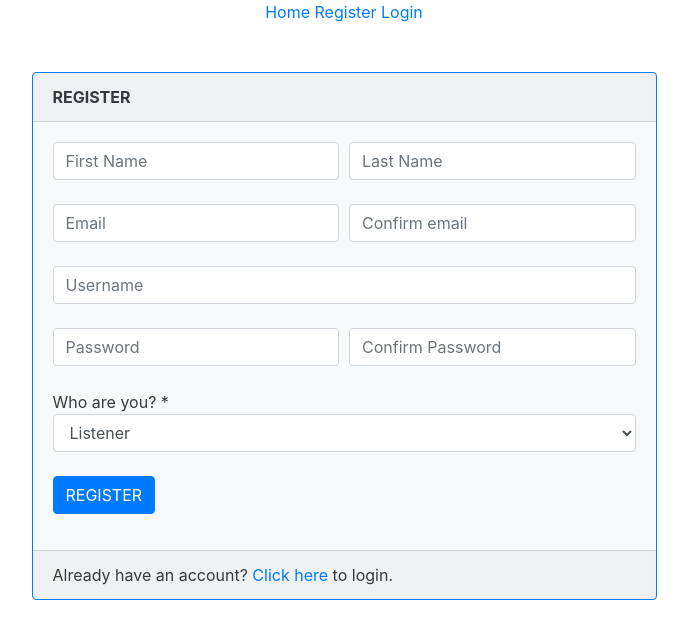
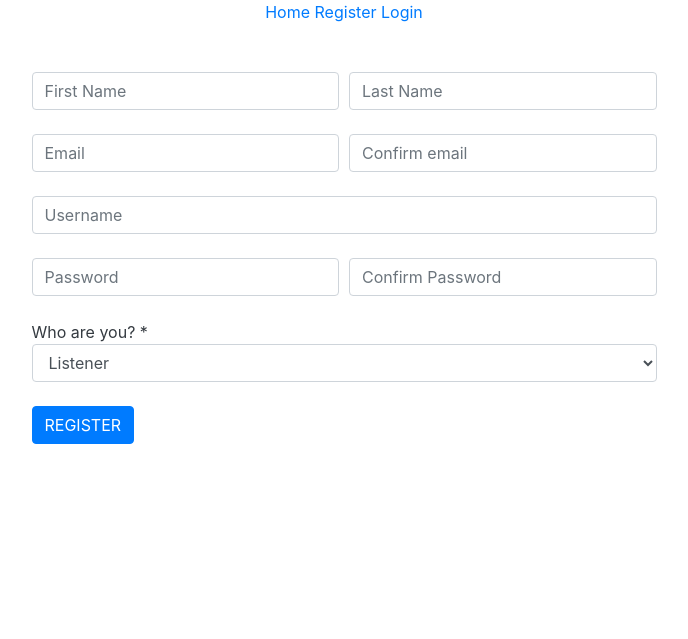
Before and after one commit to tirthyakamaldasgupta/music_website, a Django app: page /user/register in a window 1280 px wide. Shown: the top 639 px of the page, without its empty margins (296-984 px from the left). Run offline with Django 3.2, Linux system fonts and the light colour scheme; some libraries are stand-ins or nearby versions.

Commit message:
included css in all pages and changed the register and login form styles a bit.

```diff
--- /dev/null
+++ b/music_website/static/main/css/styles.css
@@ -0,0 +1,4 @@
+/*Disable horizontal scrolling of any webpage*/
+html, body {
+    max-width: 100%; overflow-x: hidden;
+}
--- a/music_website/templates/main/base_nav.html
+++ b/music_website/templates/main/base_nav.html
@@ -1,8 +1,42 @@
+{% load static %}
+<!--<nav class="navbar sticky-top navbar-expand-sm navbar-light bg-light">
+    <div class="collapse navbar-collapse" id="navbarSupportedContent">
+        <br>
+        <ul class="navbar-nav mr-auto">
+            {% if user.is_authenticated %}
+                <li class="nav-item active">
+                    <a class="nav-link" href="{% url 'index' %}">Home<span class="sr-only">(current)</span></a>
+                </li>
+                <li class="nav-item active">
+                    <a class="nav-link" href="{% url 'dashboard' %}">Dashboard<span class="sr-only">(current)</span></a>
+                </li>
+                <li class="nav-item active">
+                    <a class="nav-link" href="{% url 'logout' %}">Logout<span class="sr-only">(current)</span></a>
+                </li>
+            {% else %}
+                <li class="nav-item active">
+                    <a class="nav-link" href="{% url 'index' %}">Home<span class="sr-only">(current)</span></a>
+                </li>
+                <li class="nav-item active">
+                    <a class="nav-link" href="{% url 'register' %}">Register<span class="sr-only">(current)</span></a>
+                </li>
+                <li class="nav-item active">
+                    <a class="nav-link" href="{% url 'login' %}">Login<span class="sr-only">(current)</span></a>
+                </li>
+            {% endif %}
+        </ul>
+        <form class="form-inline my-2 my-lg-0">
+            <input class="form-control mr-sm-2" type="search" placeholder="Search" aria-label="Search">
+            <button class="btn btn-outline-success my-2 my-sm-0" type="submit">Search</button>
+        </form>
+    </div>
+</nav>-->
+
 <center>
     {% if user.is_authenticated %}
         <a href="{% url 'index' %}">Home</a>
         <a href="{% url 'dashboard' %}">Dashboard</a>
-    <a href="{% url 'logout' %}">Logout</a>
+        <a href="{% url 'index' %}">Logout</a>
     {% else %}
         <a href="{% url 'index' %}">Home</a>
         <a href="{% url 'register' %}">Register</a>
--- a/music_website/templates/main/index.html
+++ b/music_website/templates/main/index.html
@@ -1,2 +1,3 @@
 {% extends 'main/overall_base.html' %}
+{% load static %}
 {% block title %}MUSICMANIA{% endblock %}
--- a/music_website/templates/main/overall_base.html
+++ b/music_website/templates/main/overall_base.html
@@ -1,3 +1,4 @@
+{% load static %}
 <!DOCTYPE html>
 <!--[if lt IE 7]>      <html class="no-js lt-ie9 lt-ie8 lt-ie7"> <![endif]-->
 <!--[if IE 7]>         <html class="no-js lt-ie9 lt-ie8"> <![endif]-->
@@ -8,8 +9,8 @@
         <meta http-equiv="X-UA-Compatible" content="IE=edge">
         <title>{% block title %}{% endblock %}</title>
         <meta name="description" content="">
-        <meta name="viewport" content="width=device-width, initial-scale=1">
-        <link rel="stylesheet" href="">
+        <meta name="viewport" content="width=device-width, initial-scale=1, shrink-to-fit=yes">
+        <link rel="stylesheet" href="{% static 'main/css/styles.css' %}">
         <link rel="stylesheet" href="https://stackpath.bootstrapcdn.com/bootstrap/4.5.2/css/bootstrap.min.css" integrity="sha384-JcKb8q3iqJ61gNV9KGb8thSsNjpSL0n8PARn9HuZOnIxN0hoP+VmmDGMN5t9UJ0Z" crossorigin="anonymous">
         <script src="https://stackpath.bootstrapcdn.com/bootstrap/4.5.2/js/bootstrap.min.js" integrity="sha384-B4gt1jrGC7Jh4AgTPSdUtOBvfO8shuf57BaghqFfPlYxofvL8/KUEfYiJOMMV+rV" crossorigin="anonymous"></script>
     </head>
--- a/music_website/templates/user/artist_dashboard.html
+++ b/music_website/templates/user/artist_dashboard.html
@@ -1,4 +1,5 @@
 {% extends 'main/overall_base.html' %}
+{% load static %}
 {% load crispy_forms_tags %}
 {% block title %}REGISTER{% endblock %}
 {% block body %}
--- a/music_website/templates/user/listener_dashboard.html
+++ b/music_website/templates/user/listener_dashboard.html
@@ -1,4 +1,5 @@
 {% extends 'main/overall_base.html' %}
+{% load static %}
 {% load crispy_forms_tags %}
 {% block title %}REGISTER{% endblock %}
 {% block body %}
--- a/music_website/templates/user/user_profile.html
+++ b/music_website/templates/user/user_profile.html
@@ -0,0 +1 @@
+{% load static %}
--- a/music_website/templates/user/user_register.html
+++ b/music_website/templates/user/user_register.html
@@ -1,4 +1,5 @@
 {% extends 'main/overall_base.html' %}
+{% load static %}
 {% load widget_tweaks %}
 {% block title %}REGISTER{% endblock %}
 {% block body %}
@@ -6,12 +7,6 @@
 <div>
     <div class="row">
         <div class="col-auto col-lg-6 col-xl-6 offset-lg-0 offset-xl-3 text-left text-dark">
-            <div class="card bg-light border-primary">
-                <div class="card-header">
-                    <strong>REGISTER</strong>
-                </div>
-                <div class="card-body border-primary">
-                    <div class="form-group">
             <form method="POST">
                 {% csrf_token %}
                 <div class="form-row">
@@ -58,11 +53,5 @@
             </form>
         </div>
     </div>
-                <div class="card-footer">
-                    Already have an account? <a href="{% url 'login' %}">Click here</a> to login.
-                </div>
-            </div>
-        </div>
-    </div>
 </div>
 {% endblock %}
--- a/music_website/user/views.py
+++ b/music_website/user/views.py
@@ -53,9 +53,3 @@ def dashboard(request):
             return render(request, 'user/listener_dashboard.html', {'user' : user})
         elif hasattr(user, 'additionalartistdetail') == True:
             return render(request, 'user/artist_dashboard.html', {'user' : user})
-        '''listener = user.additionallistenerdetail.user_id
-        artist = user.additionalartistdetail.user_id
-        if user.id == user.additionallistenerdetails.user_id:
-            return render(request, 'user/listener_dashboard')
-        elif user.id == user.additionalartistdetails.user_id:
-            return render(request, 'user/artist_dashboard')'''
```
Also changed, not shown: music_website/music_website/settings.py (+6 -1 lines), music_website/templates/user/user_login.html (+1 -12 lines), music_website/db.sqlite3. Lines whose indentation alone changed are shown as unchanged.
